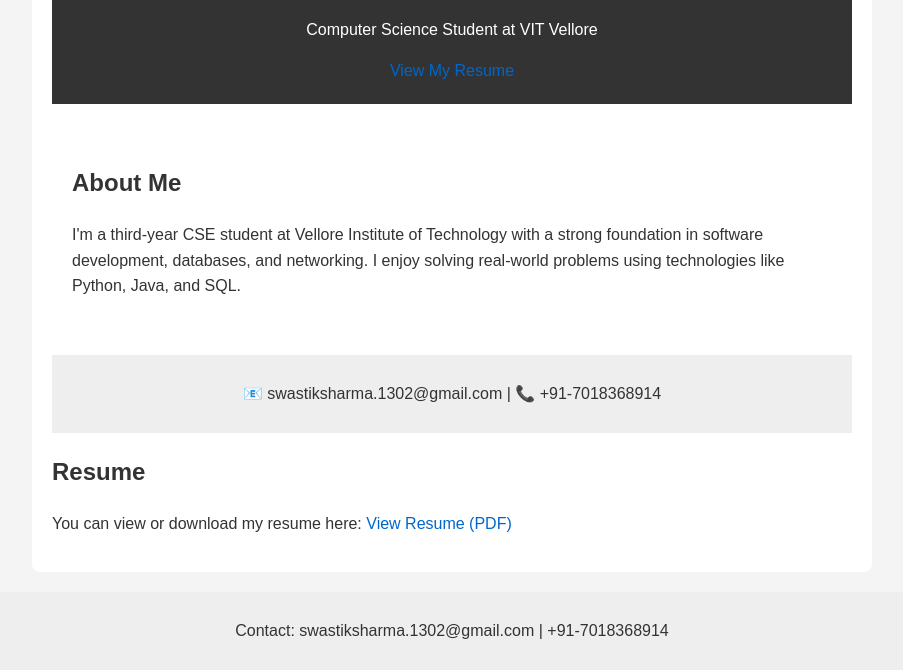
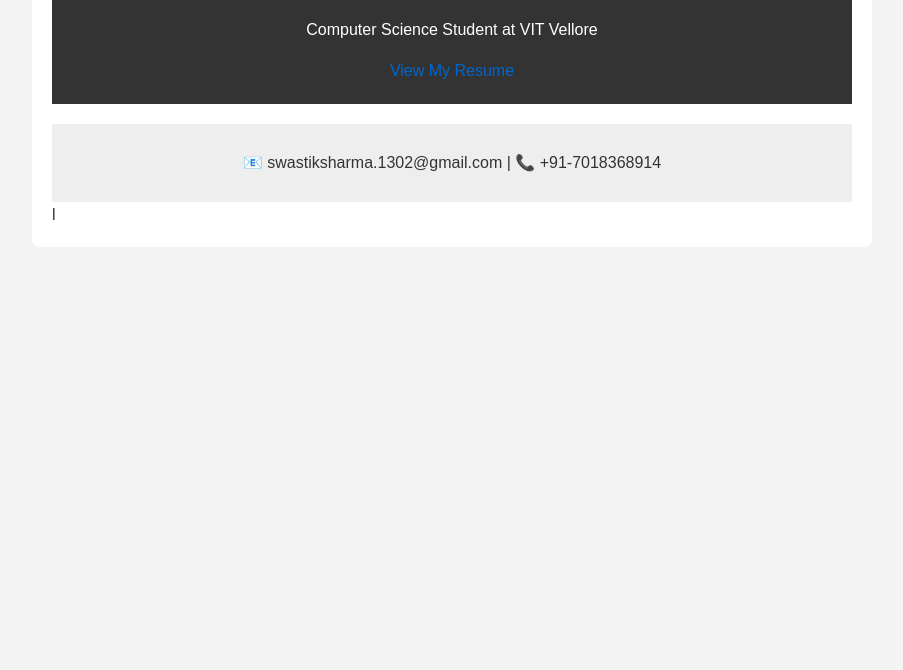
Before and after one commit to Swastik1312/Mern_FullStack_22BCE2117, a plain HTML site: page index.html in a window 1280 px wide. Shown: the part 528-1198 px from the top of the page, without its empty margins (188-1091 px from the left). After the commit the page ends 800 px from the top, so only its background shows below. Drawn offline with Linux system fonts and the light colour scheme.

Commit message:
Update index.html

```diff
--- a/index.html
+++ b/index.html
@@ -36,28 +36,8 @@
     </nav>
   </header>
 
-  <section class="about">
-    <h2>About Me</h2>
-    <p>
-      I'm a third-year CSE student at Vellore Institute of Technology with a strong foundation in software development, databases, and networking. I enjoy solving real-world problems using technologies like Python, Java, and SQL.
-    </p>
-  </section>
-
   <footer>
     <p>📧 swastiksharma.1302@gmail.com | 📞 +91-7018368914</p>
   </footer>
 </body>
-</html>
-
-        <h2>Resume</h2>
-        <p>
-            You can view or download my resume here:
-            <a href="Swastik_Sharma_Resume.pdf" target="_blank">View Resume (PDF)</a>
-        </p>
-    </section>
-
-    <footer>
-        <p>Contact: swastiksharma.1302@gmail.com | +91-7018368914</p>
-    </footer>
-</body>
-</html>
+</html>l
```
